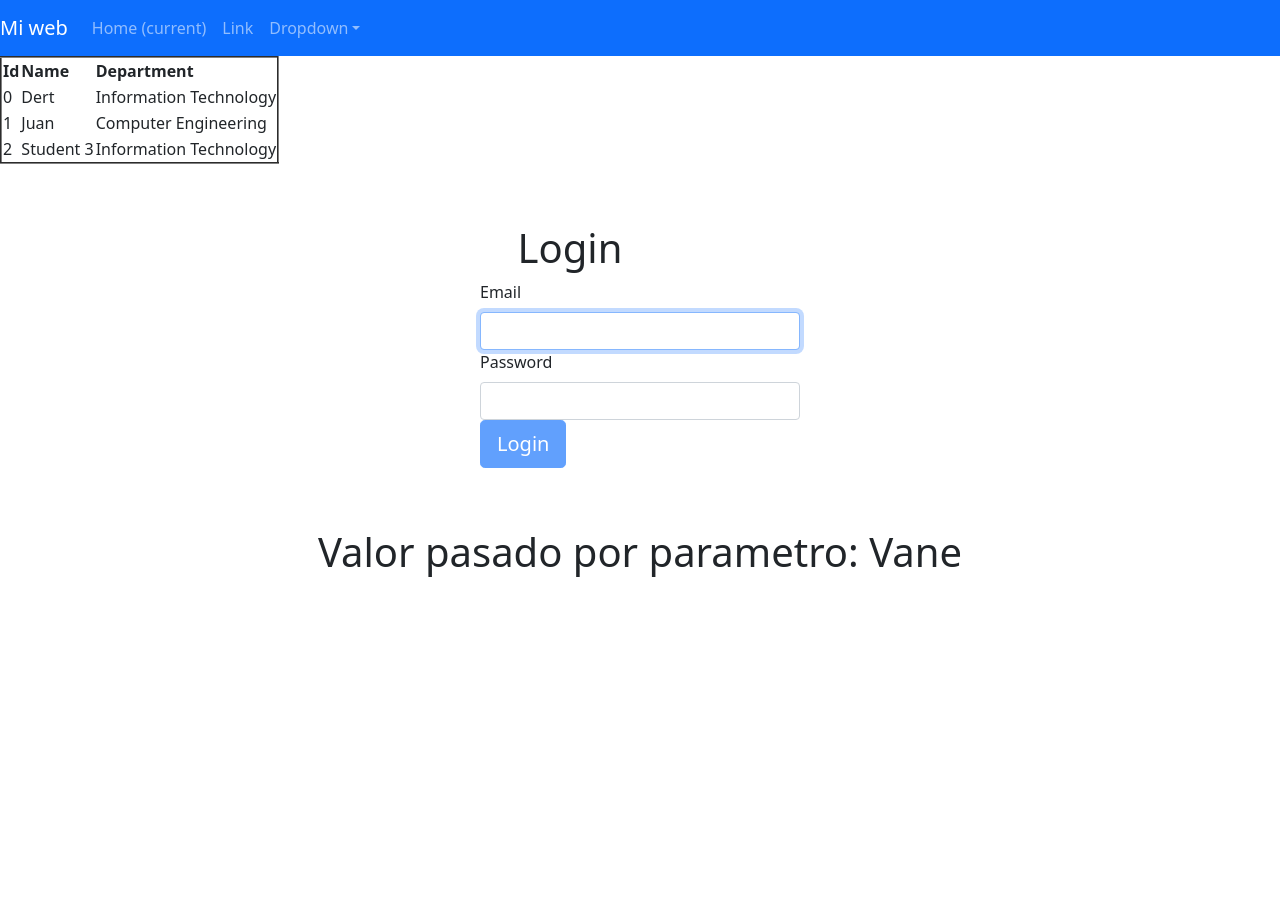
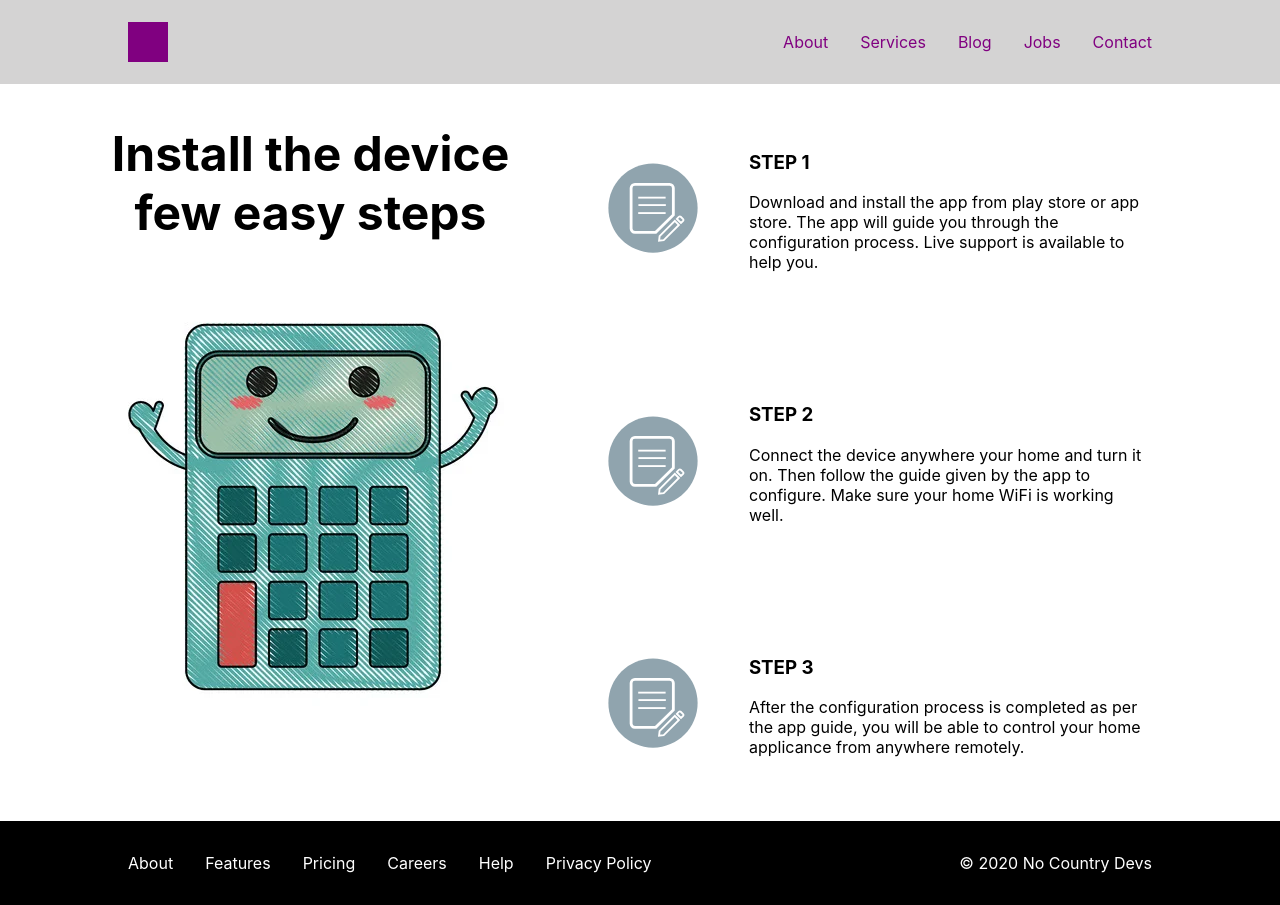
Before and after one commit to No-Country/S2-02-T, a React (Create React App) app in the folder react-app/: page / in a window 1280 px wide. Before the commit the page ends 800 px from the top, so only its background shows below. Built offline with nearby package versions, Linux system fonts and the light colour scheme.

Commit message:
main
reparado :+1:

```diff
--- a/react-app/src/App.js
+++ b/react-app/src/App.js
@@ -1,14 +1,16 @@
 
-import './App.css';
-import 'bootstrap/dist/css/bootstrap.min.css';
-import Cuerpo from './components/Cuerpo/Cuerpo';
-import Inicio from './components/Inicio/Inicio';
-import Login from './components/Login/Login';
-import Pie from './components/Pie/Pie';
-
+import logo from "./logo.svg";
+import "./App.css";
+import Navbar from "./components/Navbar/Navbar.jsx";
+import Footer from "./components/Footer/Footer.jsx";
+import Steps from "./components/Steps/Steps";
 function App() {
   return (
-    <><Cuerpo /><Inicio /><Login /><Pie name="Vane" /></>
+    <>
+      <Navbar />
+      <Steps />
+      <Footer />
+    </>
   );
 }
 
```
